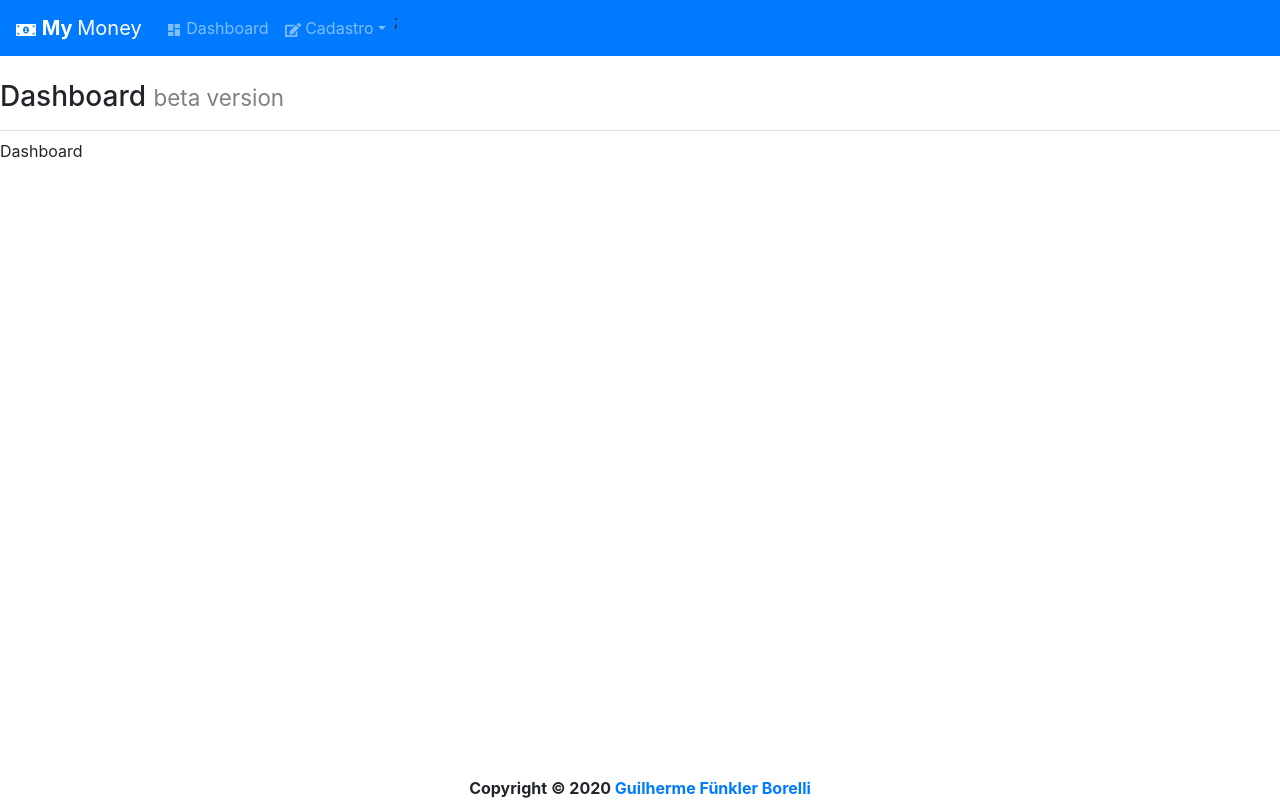
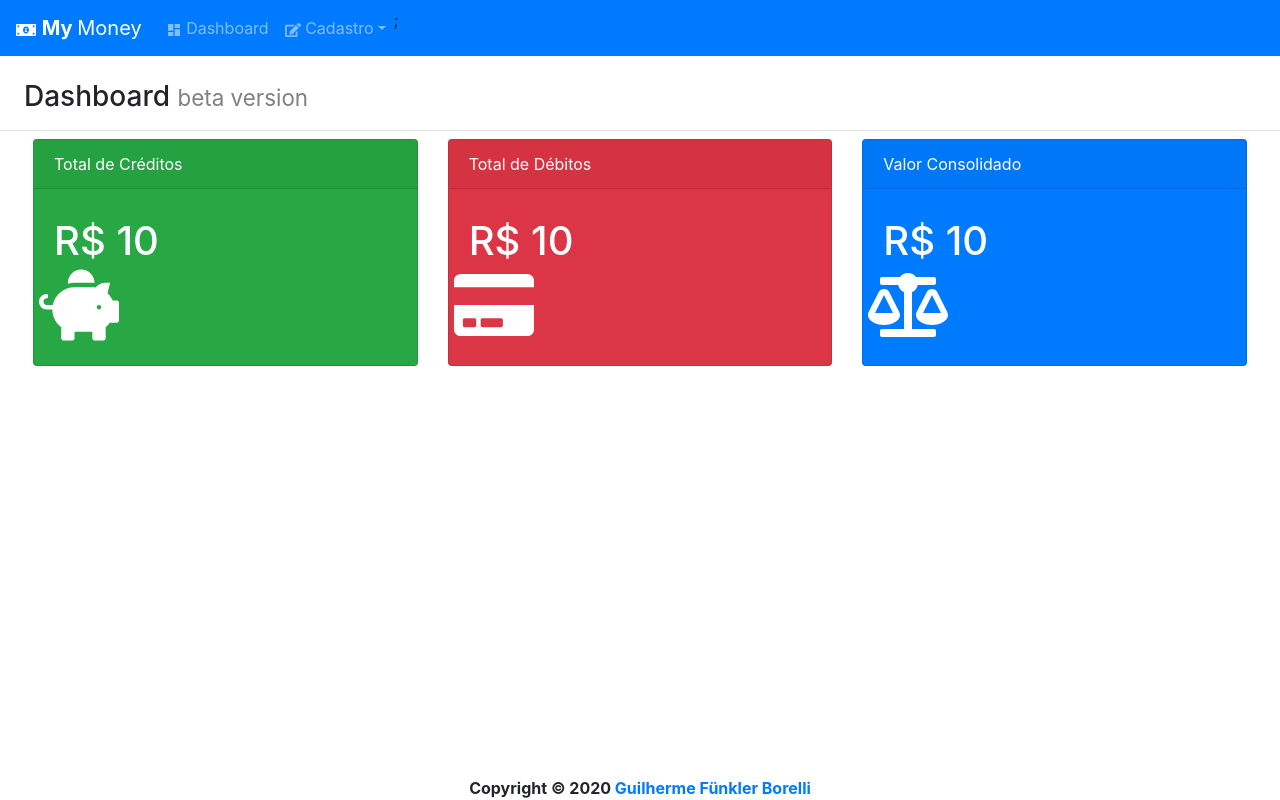
Before and after one commit to GFBorelli/my-money-app, a React (Create React App) app in the folder frontend/: page /#/dashboard in a window 1280 px wide. Built offline with nearby package versions, Linux system fonts and the light colour scheme.

Commit message:
Summary boxes added
Added a box that show the summary of credits, debits and the balance

```diff
--- a/frontend/src/App.css
+++ b/frontend/src/App.css
@@ -1,6 +1,9 @@
+.pageHeader > h3 {
+  margin-left: 3vh;
+}
 .pageHeader > h3 > small{
   color: gray;
- }
+}
 
 footer {
   text-align: center;
--- /dev/null
+++ b/frontend/src/common/widget/ValueBox.jsx
@@ -0,0 +1,17 @@
+import React from 'react'
+
+import { Card, Row, Col } from 'react-bootstrap'
+
+export default props => (
+    <Card className={props.classname} bg={props.bg} text='white'>
+        <Card.Header>{props.text}</Card.Header>
+        <Card.Body>
+            <Row>
+                <Col xs={'10'} className='mt-2'>
+                    <Card.Text as='h1'  >{props.value}</Card.Text>
+                </Col>
+                <Card.Text>{props.icon}</Card.Text>
+            </Row>
+        </Card.Body>
+    </Card>
+)
--- a/frontend/src/dashboard/Dashboard.jsx
+++ b/frontend/src/dashboard/Dashboard.jsx
@@ -1,6 +1,10 @@
 import React, { Component } from 'react'
 
 import PageHeader from '../common/template/PageHeader'
+import ValueBox from '../common/widget/ValueBox'
+
+import { CardDeck } from 'react-bootstrap'
+import { FaCreditCard, FaBalanceScale, FaPiggyBank } from 'react-icons/fa'
 
 export default class Dashboard extends Component {
 
@@ -8,7 +12,11 @@ export default class Dashboard extends Component {
         return (
             <div>
                 <PageHeader name='Dashboard' small='beta version' />
-                <p>Dashboard</p>
+                <CardDeck>
+                    <ValueBox classname='ml-5' value='R$ 10' bg='success' text='Total de Créditos' icon={<FaPiggyBank size='10vh' />} />
+                    <ValueBox value='R$ 10' bg='danger' text='Total de Débitos' icon={<FaCreditCard size='10vh' />} />
+                    <ValueBox classname='mr-5' value='R$ 10' bg='primary' text='Valor Consolidado' icon={<FaBalanceScale size='10vh' />} />
+                </CardDeck>
             </div>
         )
     }
```
